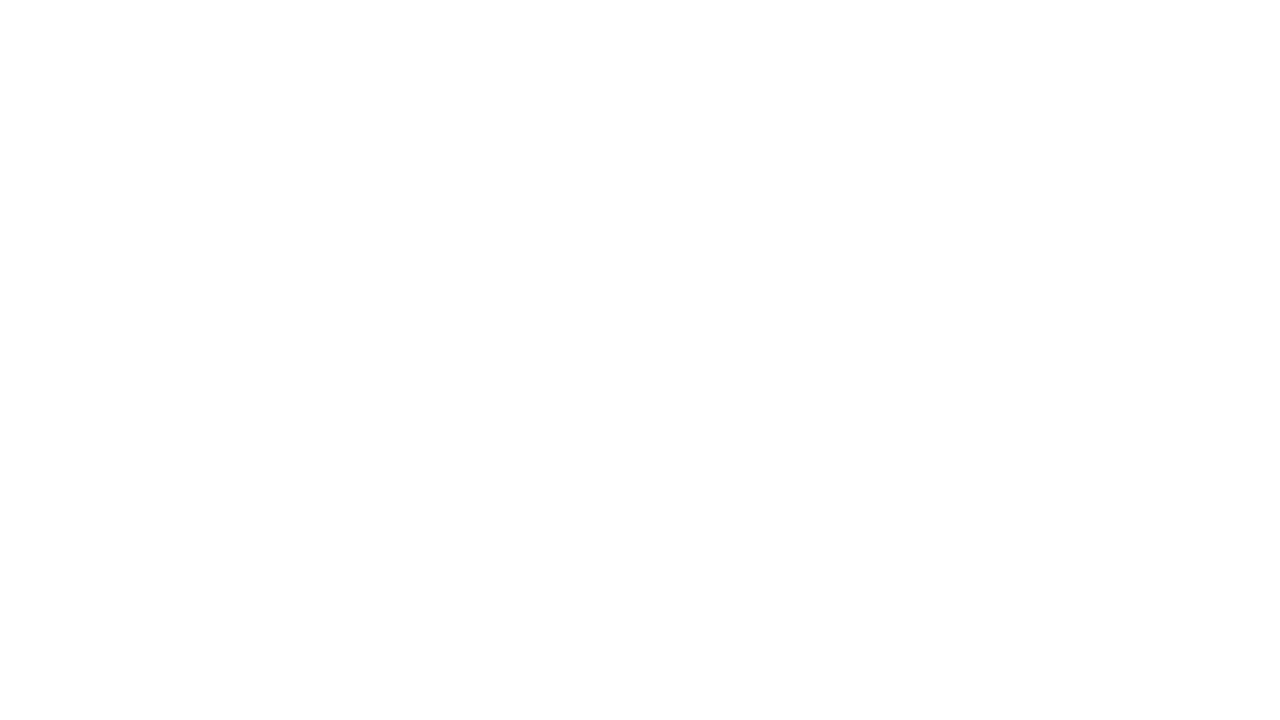
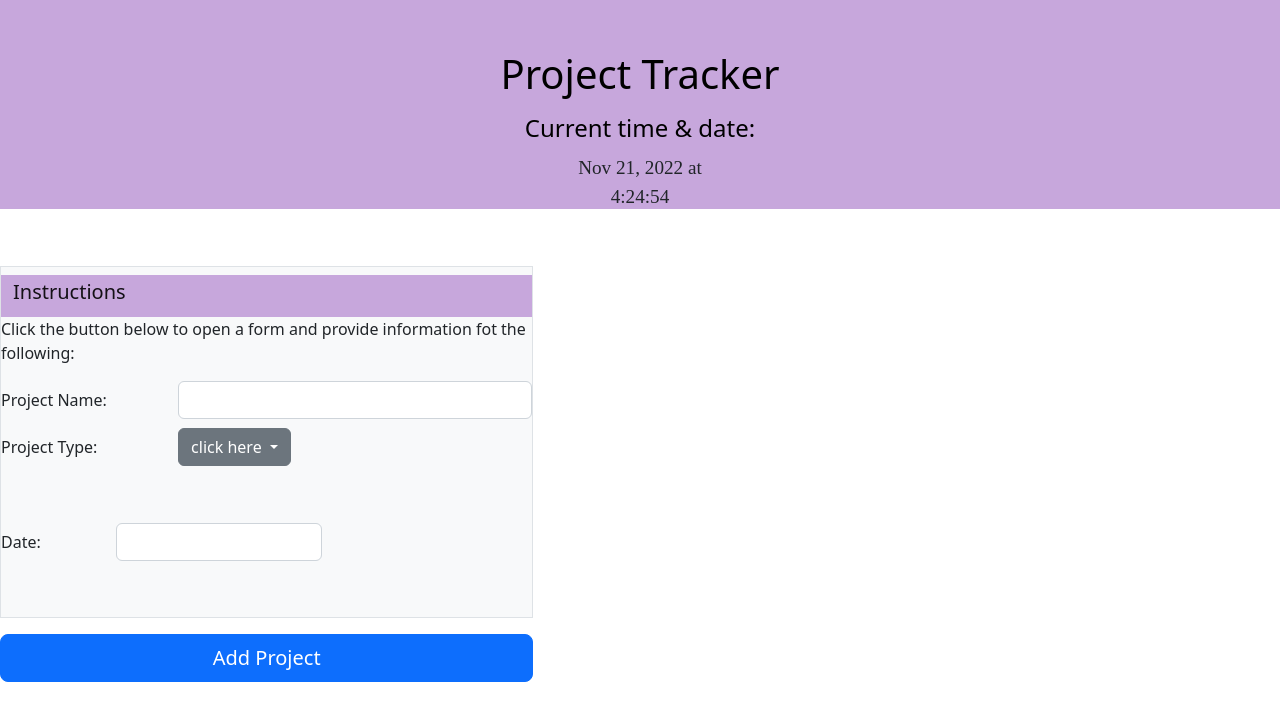
Before and after one commit to Vinni99/mini-project5, a plain HTML site: page index.html in a window 1280 px wide. Drawn offline with nearby package versions, Linux system fonts and the light colour scheme.

Commit message:
added index & java

```diff
--- a/assets/script.js
+++ b/assets/script.js
@@ -0,0 +1,6 @@
+
+var today = dayjs();
+$("#date").text(today.format("MMM D, YYYY") + " at " );
+
+var hour = dayjs();
+$("#hour").text(hour.format("h:mm:ss"));
--- a/assets/style.css
+++ b/assets/style.css
@@ -0,0 +1,23 @@
+
+
+.text {
+    height: 20%;
+    width: 100%;
+    padding: 50px;
+    background-color: rgb(199, 167, 220);
+    color: rgb(0, 0, 0);
+    text-align: center;
+}
+
+.container {
+    text-align: center;
+    display: block;
+    position: relative;
+    bottom: 55px;
+    font-size: larger;
+    font-family: 'Times New Roman', Times, serif;
+}
+
+.container-fluid {
+    background-color: rgb(199, 167, 220);
+}
--- a/index.html
+++ b/index.html
@@ -4,9 +4,81 @@
     <meta charset="UTF-8">
     <meta http-equiv="X-UA-Compatible" content="IE=edge">
     <meta name="viewport" content="width=device-width, initial-scale=1.0">
+    <link rel="stylesheet" href="./assets/style.css">
+    <link rel="stylesheet" href="https://cdn.jsdelivr.net/npm/bootstrap@5.2.2/dist/css/bootstrap.min.css">
+    <script
+    src="https://cdn.jsdelivr.net/npm/dayjs@1.11.3/dayjs.min.js"
+    integrity="sha256-iu/zLUB+QgISXBLCW/mcDi/rnf4m4uEDO0wauy76x7U="
+    crossorigin="anonymous"
+  ></script>
+
+  <script
+    src="https://code.jquery.com/jquery-3.5.1.min.js"
+    integrity="sha256-9/aliU8dGd2tb6OSsuzixeV4y/faTqgFtohetphbbj0="
+    crossorigin="anonymous"
+  ></script>
+
     <title>Project Tracker</title>
 </head>
 <body>
+    <main>
+    <section class="text">
+        <h1 class="title">Project Tracker</h1>
+        <p><h4>Current time & date:</h4></p>
+    </section>
+<hero class="container">
+    <div class="local-date" id="date"></div>
+    <div class="time" id="hour"></div>
+</hero>
+<nav class="navbar bg-light col-sm-5 border ">
+    <div class="container-fluid">
+      <span class="navbar-brand mb-2 h1">Instructions</span>
+    </div>
+    <p>Click the button below to open a form and provide information fot the following:</p>
+    <label for="skill" class="col-sm-4 col-form-label"
+                >Project Name:
+              </label>
+              <div class="col-sm-8 ">
+                <input type="text" class="form-control" id="skill-name" />
+              </div>
+            </div>
+            <label for="skill" class="col-sm-4 py-3 col-form-label"
+            >Project Type:
+          </label>
+          <div class="dropdown col-sm-8">
+            <button class="btn btn-secondary dropdown-toggle" type="button" data-bs-toggle="dropdown" aria-expanded="false">
+              click here
+            </button>
+            <ul class="dropdown-menu">
+                </button>
+                      <li><a class="dropdown-item" href="#">HTML, CSS and Git</a></li>
+                      <li><a class="dropdown-item" href="#">Advanced CSS</a></li>
+                      <li><a class="dropdown-item" href="#">JavaScript</a></li>
+                      <li><a class="dropdown-item" href="#">Web APIs</a></li>
+                      <li><a class="dropdown-item" href="#">Third-Party APIs</a></li>
+                    </ul>
+          </div>
+          <div class="row py-5">
+            <label for="date" class="col-sm-4 col-form-label">Date: </label>
+            <div class="col-sm-8">
+              <input
+                type="text"
+                class="form-control"
+                id="datepicker"
+                autocomplete="off"
+              />
+            </div>
+          </div>
+  </nav>
+<div class="py-3">
+  <button type="button" class="btn btn-primary btn-lg col-sm-5">Add Project</button>
+</div>
 
+
+    </main>
+
+
+    <script src=https://cdn.jsdelivr.net/npm/bootstrap@5.2.2/dist/js/bootstrap.bundle.min.js></script>
+    <script type="text/javascript" src="./assets/script.js"></script>
 </body>
 </html>
```
